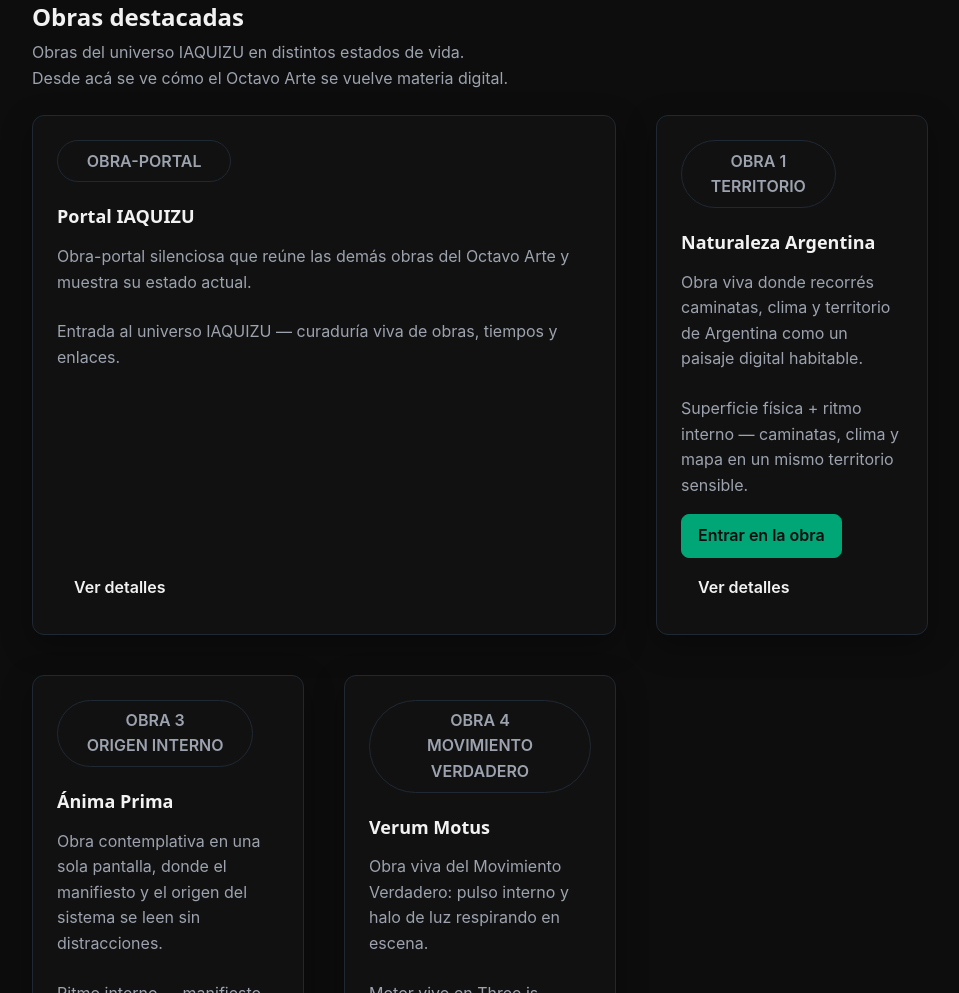
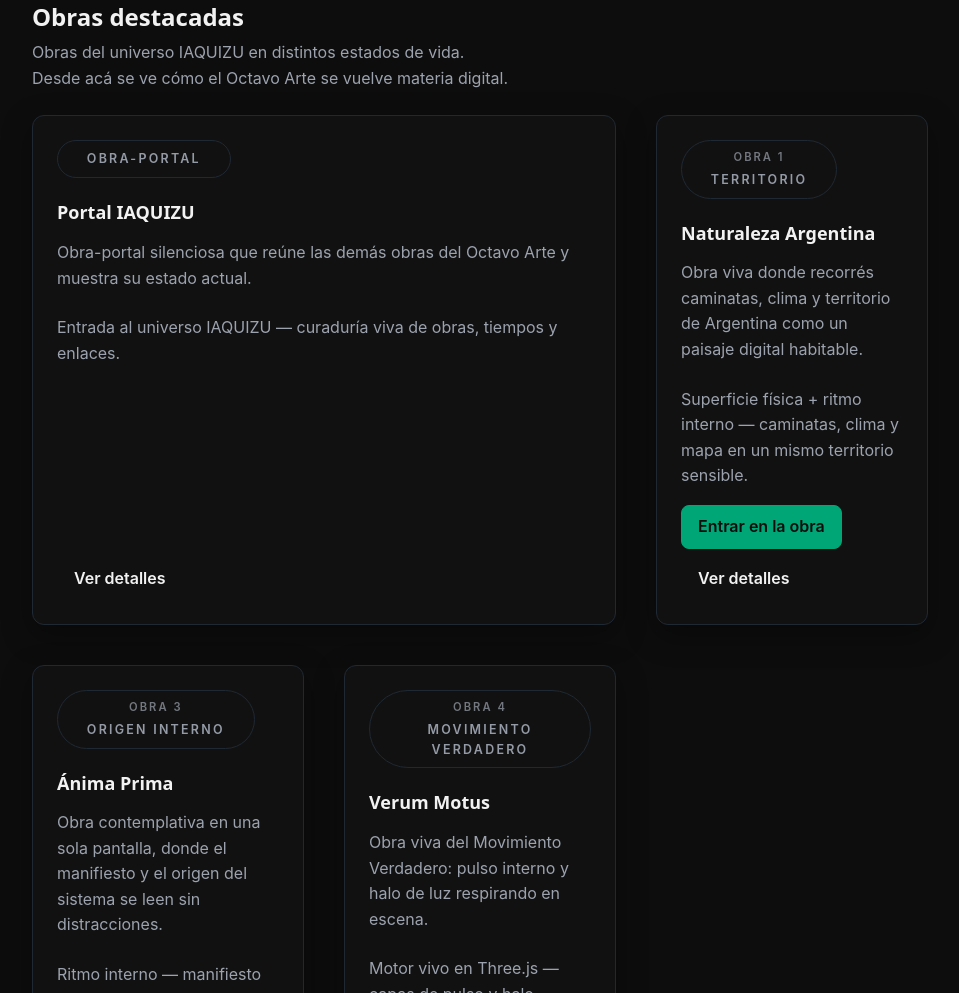
Before and after one commit to aquizu-ivan/portfolio-personal-ivan, a website built with Vite: page index.html in a window 1280 px wide. Shown: the part 1599-2592 px from the top of the page, without its empty margins (160-1119 px from the left). Built offline with nearby package versions, Linux system fonts and the light colour scheme.

Commit message:
TICKET-37: jerarquía visual de tags de obras en el Portal IAQUIZU

```diff
--- a/src/js/ui/sections/projectsSection.js
+++ b/src/js/ui/sections/projectsSection.js
@@ -31,6 +31,25 @@ const buildLink = ({ label, href, variant, className, ariaLabel, target, rel })
 }
 
 const getProjectDetailsId = (project) => `project-details-${project.id}`
+
+const renderProjectTag = (tag) => {
+  const [indexLine, titleLine] = (tag || '').split('\n')
+
+  if (titleLine) {
+    return `
+      <p class="pill project-card__tag">
+        <span class="project-card__tag-line project-card__tag-line--index">${indexLine}</span>
+        <span class="project-card__tag-line project-card__tag-line--title">${titleLine}</span>
+      </p>
+    `
+  }
+
+  return `
+    <p class="pill project-card__tag">
+      <span class="project-card__tag-line project-card__tag-line--title">${indexLine}</span>
+    </p>
+  `
+}
 
 const renderProjectActions = (project, detailPanelId) => {
   const actions = []
@@ -258,7 +277,7 @@ export function renderProjectsSection() {
 
       return `
         <article class="card project-card js-reveal">
-          <p class="pill project-card__tag">${project.tag}</p>
+          ${renderProjectTag(project.tag)}
           <h3 class="project-card__title">${project.title}</h3>
           <p class="project-card__description">
             ${project.description}
--- a/src/styles/sections/projects.css
+++ b/src/styles/sections/projects.css
@@ -21,13 +21,30 @@
 }
 
 .project-card__tag {
-  display: inline-block;
-  padding: 0.45rem 1.8rem;
+  display: inline-flex;
+  flex-direction: column;
+  align-items: center;
+  justify-content: center;
+  padding: 0.5rem 1.8rem;
   margin-bottom: var(--space-sm);
   text-align: center;
-  white-space: pre-line;
-  line-height: 1.15;
+  gap: 0.15rem;
+}
+
+.project-card__tag-line {
+  display: block;
   text-transform: uppercase;
+  letter-spacing: 0.18em;
+}
+
+.project-card__tag-line--index {
+  font-size: 0.7rem;
+  opacity: 0.7;
+}
+
+.project-card__tag-line--title {
+  font-size: 0.78rem;
+  opacity: 0.95;
 }
 
 .project-card__title {
```
